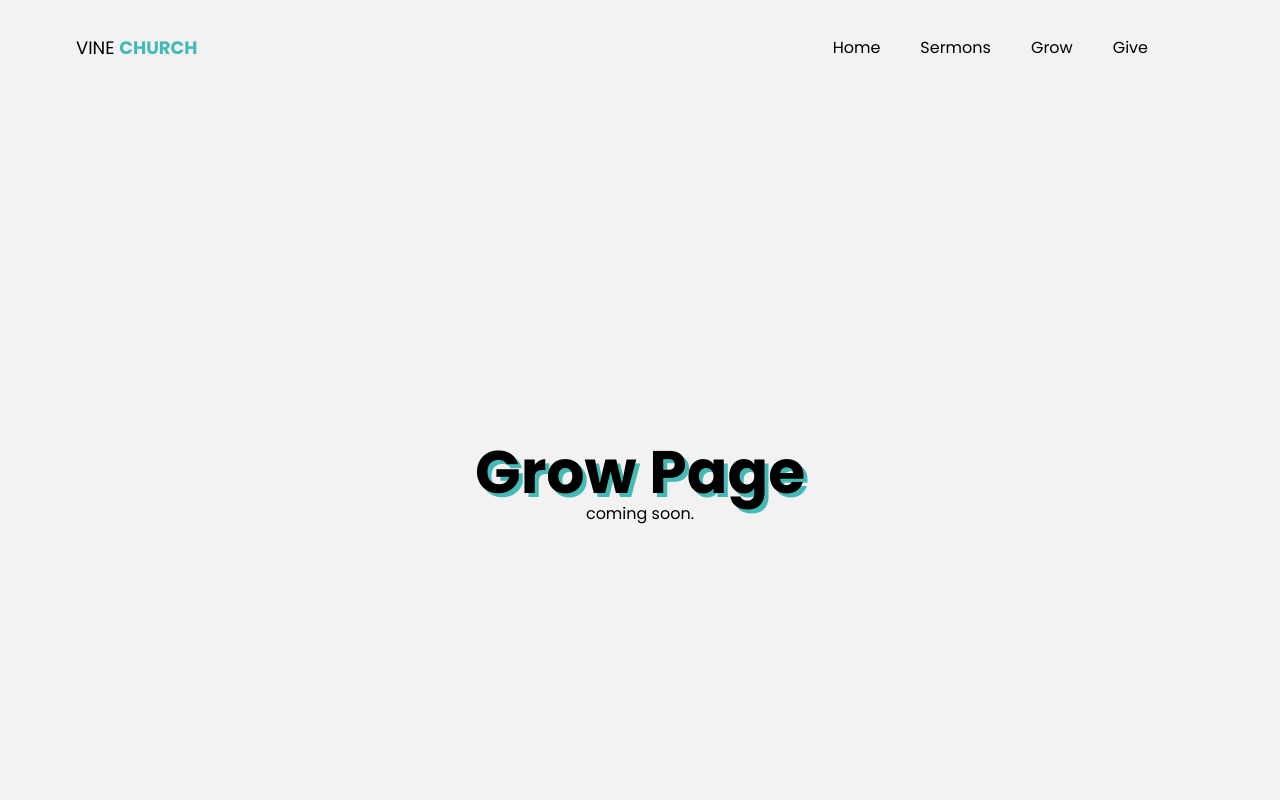
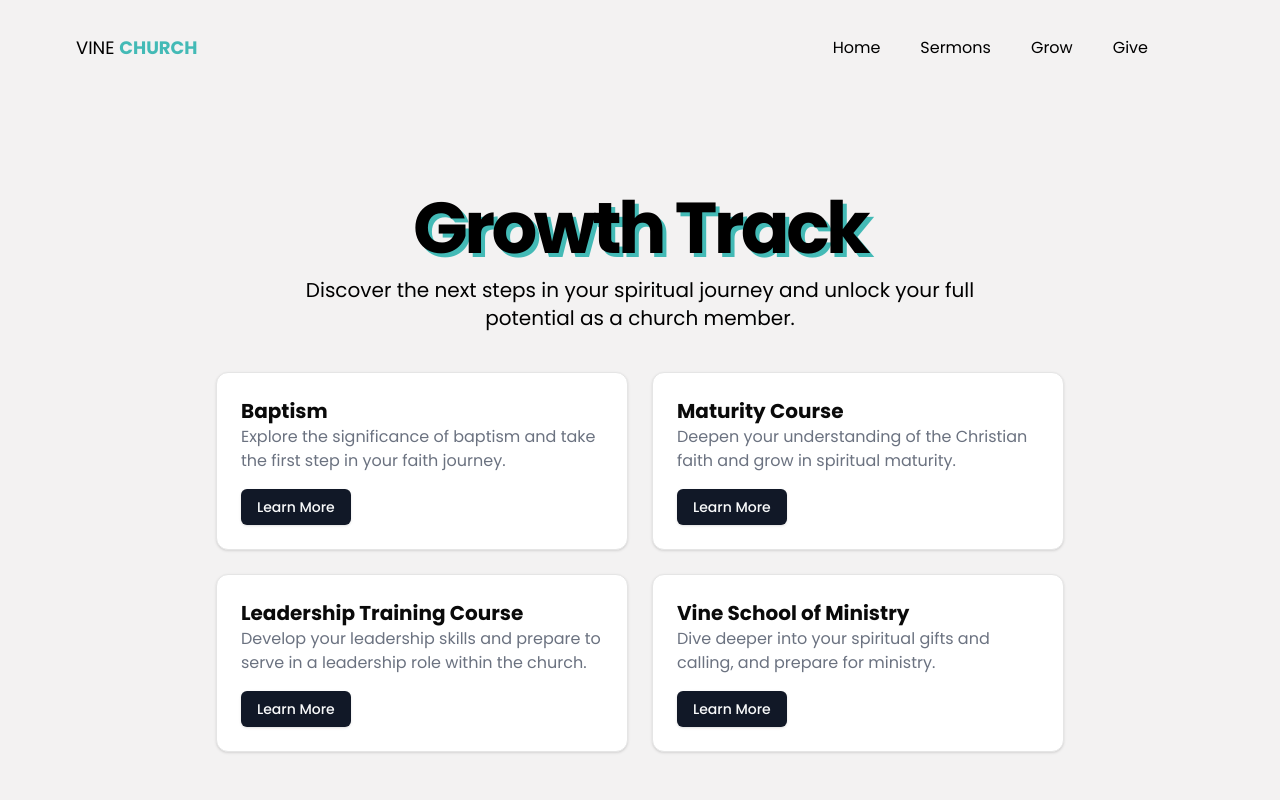
Before and after one commit to rmscrlos/vineswflweb, a Next.js app: page /grow in a window 1280 px wide. Shown: the top 800 px of the page. Built offline with nearby package versions, Linux system fonts and the light colour scheme.

Commit message:
grow page done

```diff
--- a/src/app/(user)/grow/page.tsx
+++ b/src/app/(user)/grow/page.tsx
@@ -1,10 +1,88 @@
+import CtaLink from "@/components/common/CtaLink";
+import { Card, CardContent } from "components/ui/card";
+
 export default function GrowPage() {
 	return (
-		<main className="flex min-h-screen flex-col items-center justify-center pb-14">
-			<h1 className="text-left font-bold text-4xl px-4 text-shadow text-black lg:w-2/4 lg:text-center lg:text-6xl">
-				Grow Page
-			</h1>
-			<p>coming soon.</p>
+		<main className="w-full min-h-screen max-w-4xl mx-auto py-12 md:py-16 lg:py-20 px-4 md:px-6">
+			<div className="space-y-6">
+				<div className="text-center mb-10">
+					<h1 className="text-7xl text-shadow text-black font-bold tracking-tighter sm:text-4xl md:text-7xl">
+						Growth Track
+					</h1>
+					<p className="mt-3 max-w-[700px] mx-auto md:text-xl dark:text-gray-400">
+						Discover the next steps in your spiritual journey and unlock your
+						full potential as a church member.
+					</p>
+				</div>
+				<div className="grid gap-6 sm:grid-cols-2 lg:grid-cols-2">
+					<Card>
+						<CardContent className="space-y-4 p-6">
+							<div>
+								<h3 className="text-xl font-bold">Baptism</h3>
+								<p className="text-gray-500 dark:text-gray-400">
+									Explore the significance of baptism and take the first step in
+									your faith journey.
+								</p>
+							</div>
+							<CtaLink
+								className="inline-flex h-9 items-center justify-center rounded-md bg-gray-900 px-4 py-2 text-sm font-medium text-gray-50 shadow transition-colors hover:bg-gray-900/90 focus-visible:outline-none focus-visible:ring-1 focus-visible:ring-gray-950 disabled:pointer-events-none disabled:opacity-50"
+								href="#"
+								linkTitle="Learn More"
+							/>
+						</CardContent>
+					</Card>
+					<Card>
+						<CardContent className="space-y-4 p-6">
+							<div>
+								<h3 className="text-xl font-bold">Maturity Course</h3>
+								<p className="text-gray-500 dark:text-gray-400">
+									Deepen your understanding of the Christian faith and grow in
+									spiritual maturity.
+								</p>
+							</div>
+							<CtaLink
+								className="inline-flex h-9 items-center justify-center rounded-md bg-gray-900 px-4 py-2 text-sm font-medium text-gray-50 shadow transition-colors hover:bg-gray-900/90 focus-visible:outline-none focus-visible:ring-1 focus-visible:ring-gray-950 disabled:pointer-events-none disabled:opacity-50"
+								href="#"
+								linkTitle="Learn More"
+							/>
+						</CardContent>
+					</Card>
+					<Card>
+						<CardContent className="space-y-4 p-6">
+							<div>
+								<h3 className="text-xl font-bold">
+									Leadership Training Course
+								</h3>
+								<p className="text-gray-500 dark:text-gray-400">
+									Develop your leadership skills and prepare to serve in a
+									leadership role within the church.
+								</p>
+							</div>
+							<CtaLink
+								className="inline-flex h-9 items-center justify-center rounded-md bg-gray-900 px-4 py-2 text-sm font-medium text-gray-50 shadow transition-colors hover:bg-gray-900/90 focus-visible:outline-none focus-visible:ring-1 focus-visible:ring-gray-950 disabled:pointer-events-none disabled:opacity-50"
+								href="#"
+								linkTitle="Learn More"
+							/>
+						</CardContent>
+					</Card>
+					<Card>
+						<CardContent className="space-y-4 p-6">
+							<div>
+								<h3 className="text-xl font-bold">Vine School of Ministry</h3>
+								<p className="text-gray-500 dark:text-gray-400">
+									Dive deeper into your spiritual gifts and calling, and prepare
+									for ministry.
+								</p>
+							</div>
+							<CtaLink
+								className="inline-flex h-9 items-center justify-center rounded-md bg-gray-900 px-4 py-2 text-sm font-medium text-gray-50 shadow transition-colors hover:bg-gray-900/90 focus-visible:outline-none focus-visible:ring-1 focus-visible:ring-gray-950 disabled:pointer-events-none disabled:opacity-50"
+								href="#"
+								linkTitle="Learn More"
+							/>
+						</CardContent>
+					</Card>
+				</div>
+			</div>
 		</main>
 	);
 }
--- a/src/components/ui/card.tsx
+++ b/src/components/ui/card.tsx
@@ -1,6 +1,6 @@
-import * as React from "react"
+import * as React from "react";
 
-import { cn } from "@/lib/utils"
+import { cn } from "@/lib/utils";
 
 const Card = React.forwardRef<
 	HTMLDivElement,
@@ -14,8 +14,8 @@ const Card = React.forwardRef<
 		)}
 		{...props}
 	/>
-))
-Card.displayName = "Card"
+));
+Card.displayName = "Card";
 
 const CardHeader = React.forwardRef<
 	HTMLDivElement,
@@ -26,8 +26,8 @@ const CardHeader = React.forwardRef<
 		className={cn("flex flex-col space-y-1.5 p-6", className)}
 		{...props}
 	/>
-))
-CardHeader.displayName = "CardHeader"
+));
+CardHeader.displayName = "CardHeader";
 
 const CardTitle = React.forwardRef<
 	HTMLParagraphElement,
@@ -38,8 +38,8 @@ const CardTitle = React.forwardRef<
 		className={cn("font-semibold leading-none tracking-tight", className)}
 		{...props}
 	/>
-))
-CardTitle.displayName = "CardTitle"
+));
+CardTitle.displayName = "CardTitle";
 
 const CardDescription = React.forwardRef<
 	HTMLParagraphElement,
@@ -50,16 +50,16 @@ const CardDescription = React.forwardRef<
 		className={cn("text-sm text-neutral-500 dark:text-neutral-400", className)}
 		{...props}
 	/>
-))
-CardDescription.displayName = "CardDescription"
+));
+CardDescription.displayName = "CardDescription";
 
 const CardContent = React.forwardRef<
 	HTMLDivElement,
 	React.HTMLAttributes<HTMLDivElement>
 >(({ className, ...props }, ref) => (
 	<div ref={ref} className={cn("p-6 pt-0", className)} {...props} />
-))
-CardContent.displayName = "CardContent"
+));
+CardContent.displayName = "CardContent";
 
 const CardFooter = React.forwardRef<
 	HTMLDivElement,
@@ -70,7 +70,14 @@ const CardFooter = React.forwardRef<
 		className={cn("flex items-center p-6 pt-0", className)}
 		{...props}
 	/>
-))
-CardFooter.displayName = "CardFooter"
+));
+CardFooter.displayName = "CardFooter";
 
-export { Card, CardHeader, CardFooter, CardTitle, CardDescription, CardContent }
+export {
+	Card,
+	CardHeader,
+	CardFooter,
+	CardTitle,
+	CardDescription,
+	CardContent,
+};
```
Lines whose indentation alone changed are shown as unchanged.
